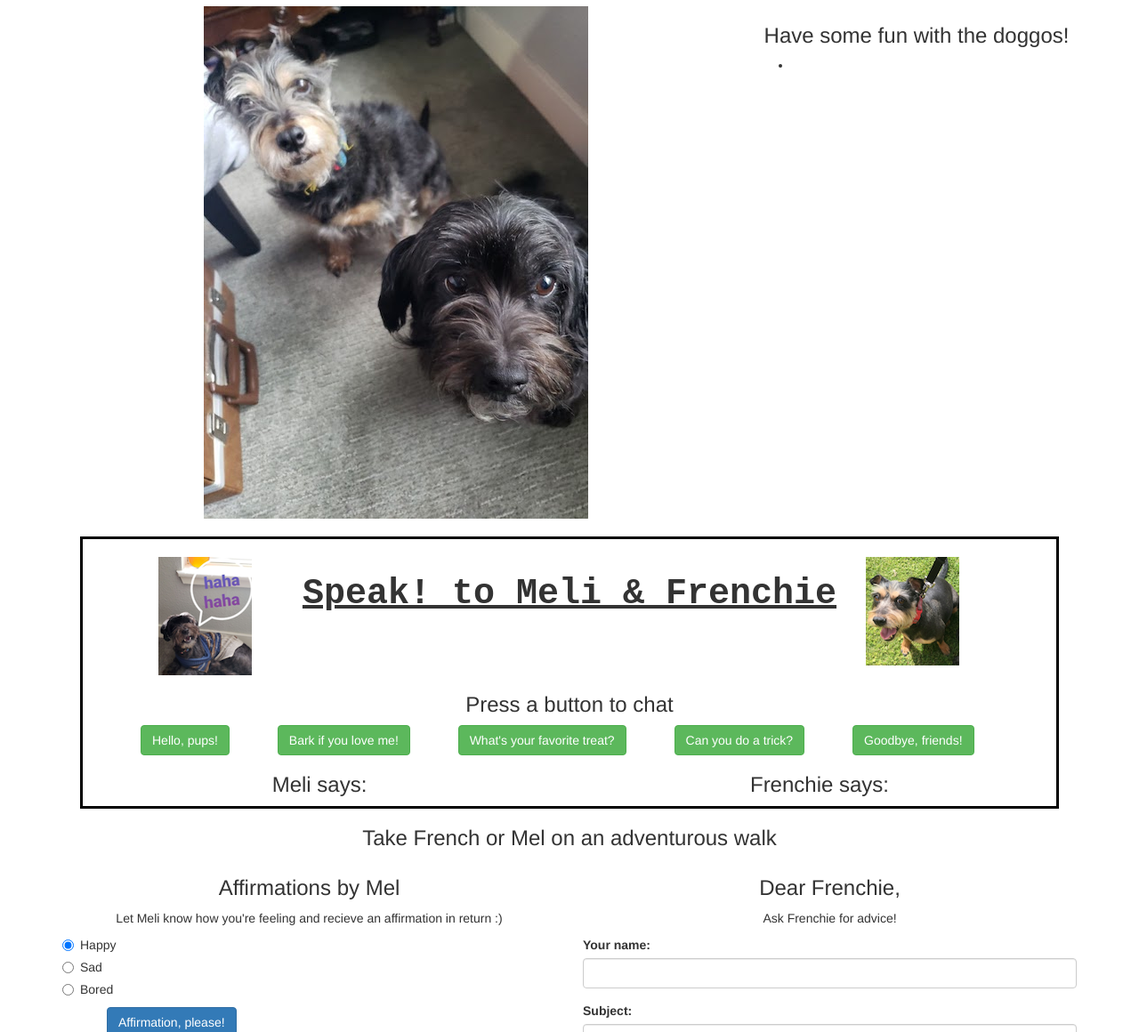
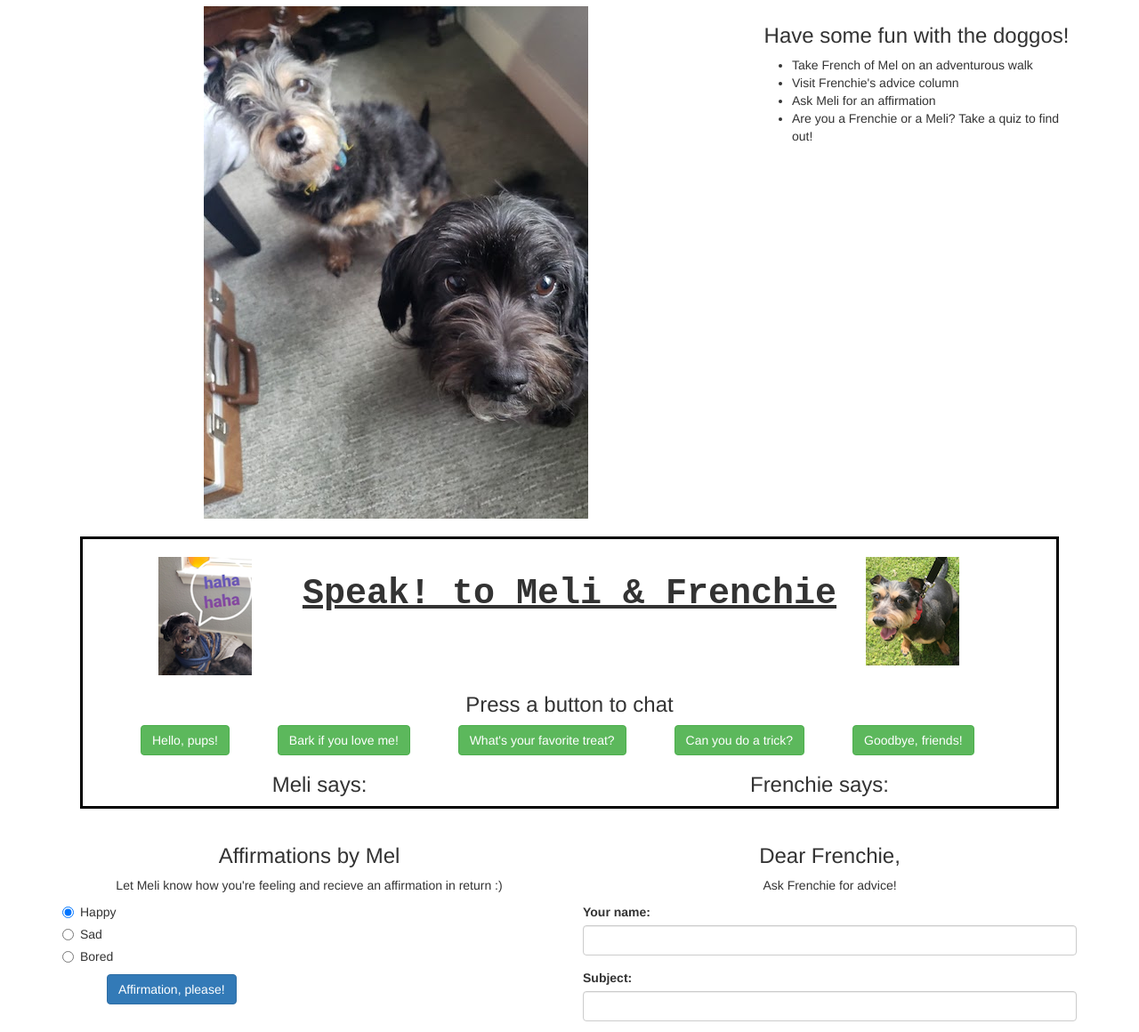
Before and after one commit to jaki-w/FrenchandMelBlog, a plain HTML site: page index.html in a window 1280 px wide. Shown: the part 133-1293 px from the top of the page at 89% size. Drawn offline with Linux system fonts and the light colour scheme.

Commit message:
remove class 'initially hidden' from id 'formWalk' and add 'initally hidden' class to 'walk' div. Remove form.initally-hidden from styles

```diff
--- a/css/styles.css
+++ b/css/styles.css
@@ -46,10 +46,6 @@ h3 {
   display: none;
 }
 
-form.initally-hidden {
-  display:none;
-}
-
 .clickable {
   cursor: pointer;
 }
--- a/index.html
+++ b/index.html
@@ -19,7 +19,10 @@
         <div class="col-md-4">
           <h3>Have some fun with the doggos!</h3>
           <ul>
-            <li></li>
+            <li>Take French of Mel on an adventurous walk</li>
+            <li>Visit Frenchie's advice column</li>
+            <li>Ask Meli for an affirmation</li>
+            <li>Are you a Frenchie or a Meli? Take a quiz to find out!</li>
           </ul>
         </div>
       </div><!--row-->
@@ -63,10 +66,10 @@
         </div><!--row-->
       </div><!--speak-->
 
-      <div class="walk">
+      <div id="walk" class="initially-hidden">
         <h3 class="clickable"id="walkClick">Take French or Mel on an adventurous walk</h3>
 
-        <form class="initally-hidden" id="formWalk">
+        <form id="formWalk">
 
           <div class="form-group">
             <label for="person">Your name</label>
```
